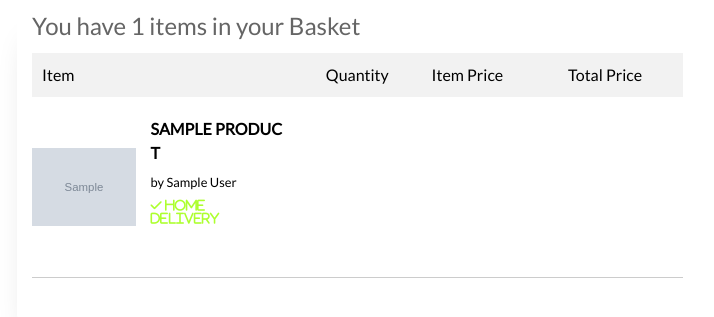
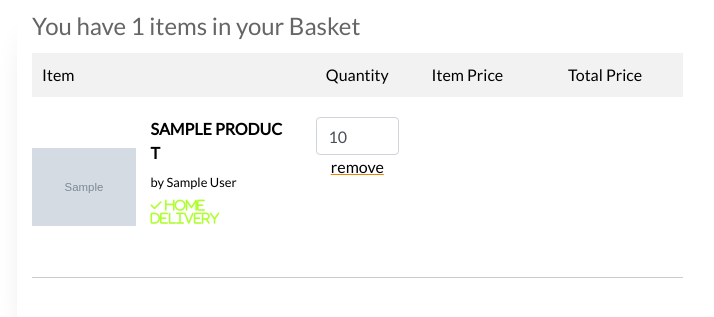
Before and after one commit to mabin9527/online_bookstore, a Django app: template basket/templates/basket/basket.html in a window 1280 px wide. Shown: the part 165-482 px from the top of the page, without its empty margins (111-825 px from the left). Run offline with Django 3.2, Linux system fonts and the light colour scheme; the template is opened without the code that fills it: most values are stand-ins (such as "Sample title", 1, 10 or a date in 2020); grey boxes marked "Sample" are stand-in pictures; some libraries are stand-ins or nearby versions.

Commit message:
Added quantity box to purchase container

```diff
--- a/basket/templates/basket/basket.html
+++ b/basket/templates/basket/basket.html
@@ -62,6 +62,15 @@
                                         </div>
                                     </div>
                                 </div>
+                                <div class="col-sm-2">
+                                    <div class="quantity-box text-center">
+                                        <input type="number" step="1" min="1" class="form-control item-quantity"
+                                        name="quantity" pattern="^[1-9]+[0-9]*" value="{{ item.quantity }}">
+                                        <p class="quantity-remove text-underline">
+                                            <a href="">remove</a>
+                                        </p>
+                                    </div>
+                                </div>
                             </div>
                             {% endfor %}
                         </div>
```
